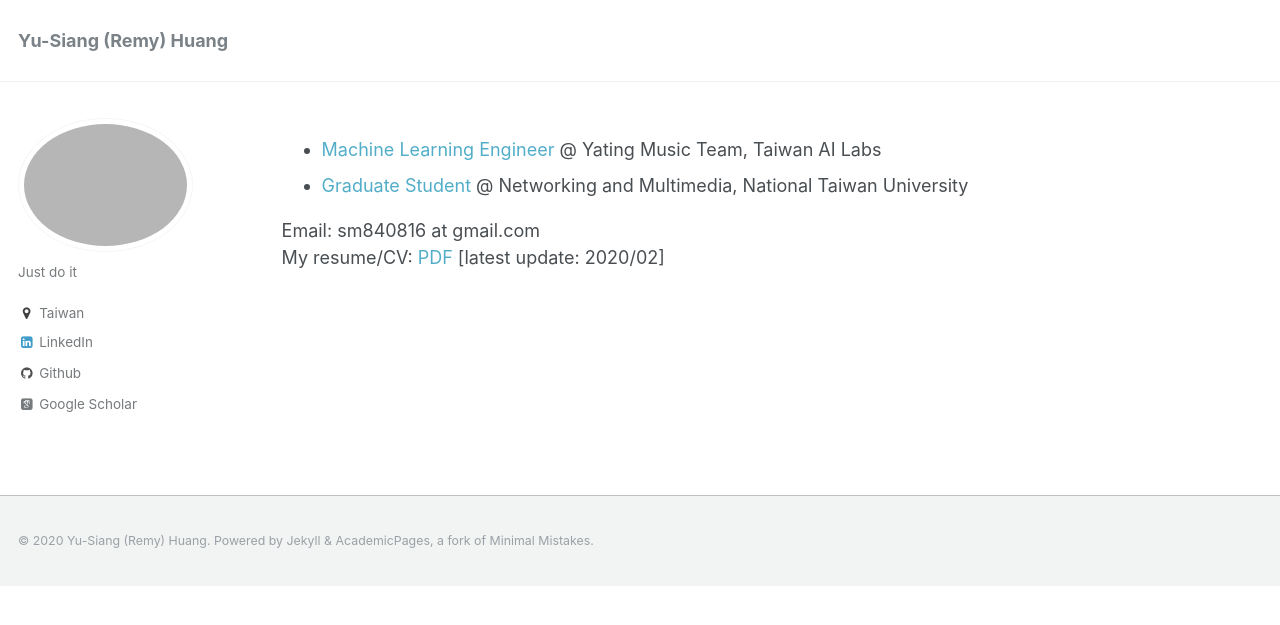
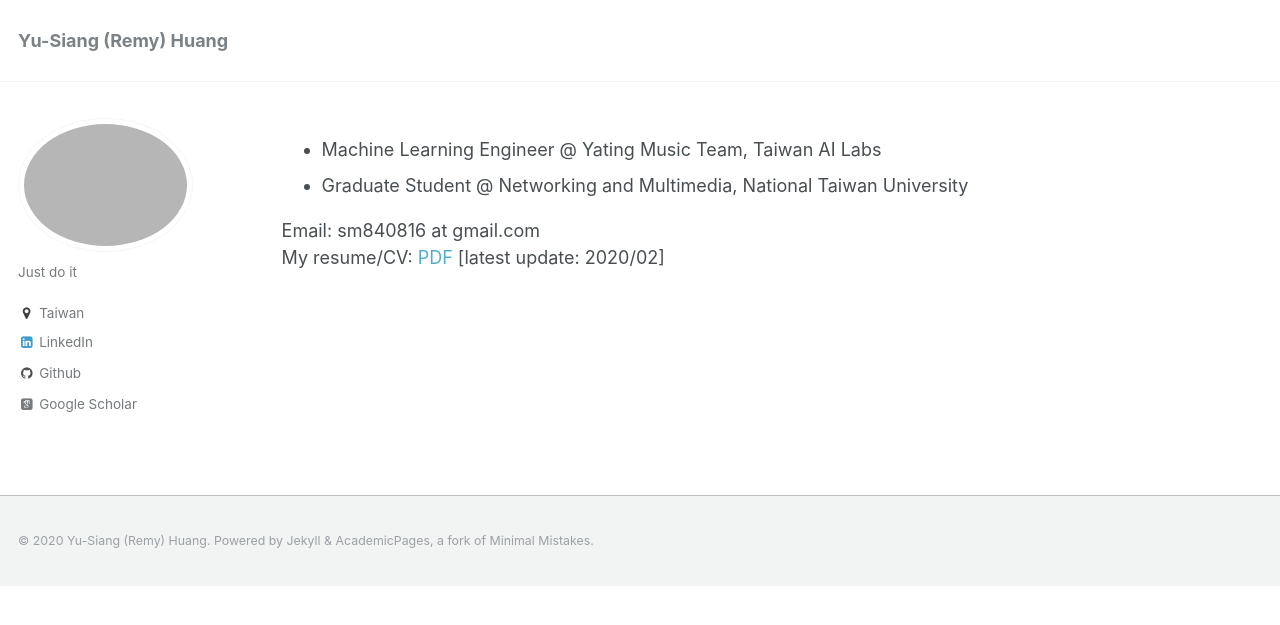
Before and after one commit to remyhuang/remyhuang.github.io, a Jekyll site: the page built from _pages/about.md, in a window 1280 px wide. Shown: the top 625 px of the page. Built offline with Jekyll 4.4.1, drawn with Linux system fonts in a browser that asks for light colours; some web fonts are replaced.

```diff
--- a/_pages/about.md
+++ b/_pages/about.md
@@ -7,8 +7,8 @@ redirect_from:
   - /about.html
 
 ---
-- [Machine Learning Engineer](https://ailabs.tw/) @ Yating Music Team, Taiwan AI Labs <br />
-- [Graduate Student](https://www.inm.ntu.edu.tw/main.php) @ Networking and Multimedia, National Taiwan University <br />
+- Machine Learning Engineer @ Yating Music Team, Taiwan AI Labs
+- Graduate Student @ Networking and Multimedia, National Taiwan University
 
 Email: sm840816 at gmail.com <br />
 My resume/CV: [PDF](https://remyhuang.github.io/files/huang_cv.pdf) \[latest update: 2020/02\] <br />
```
